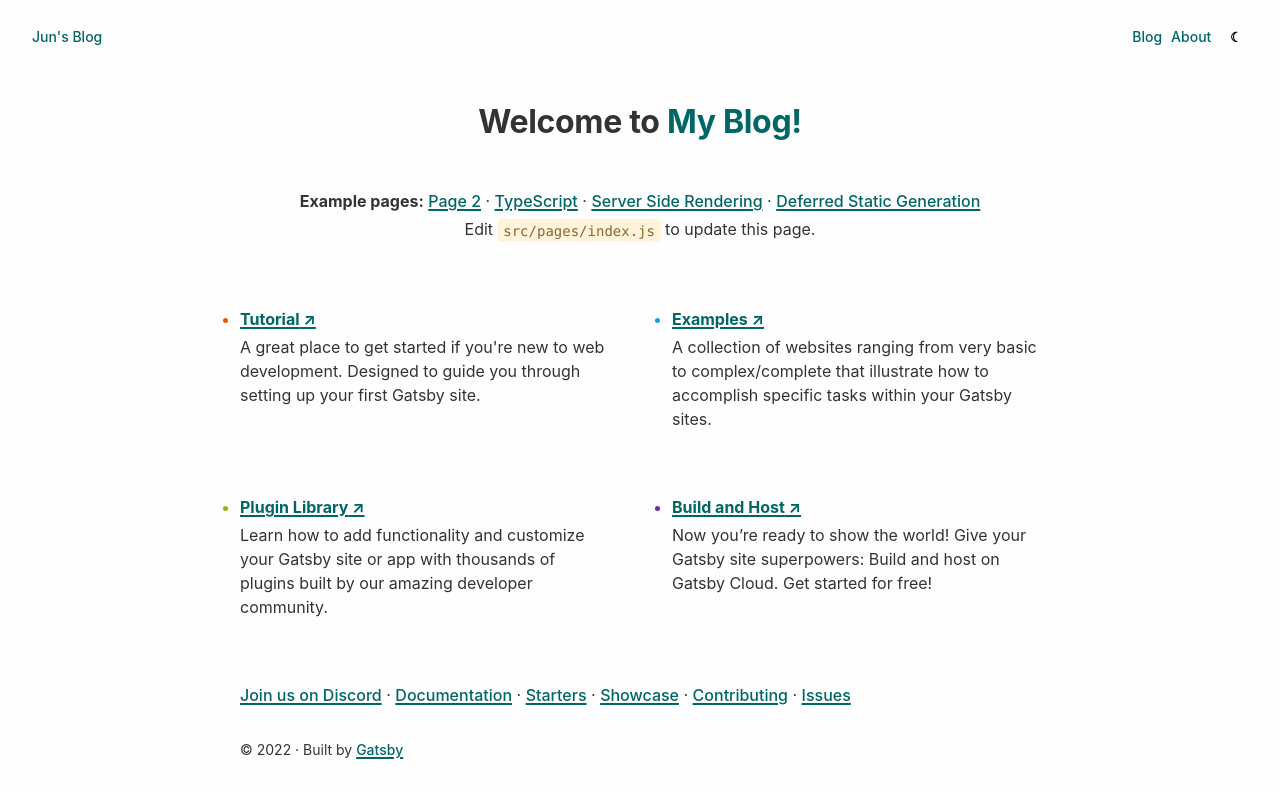
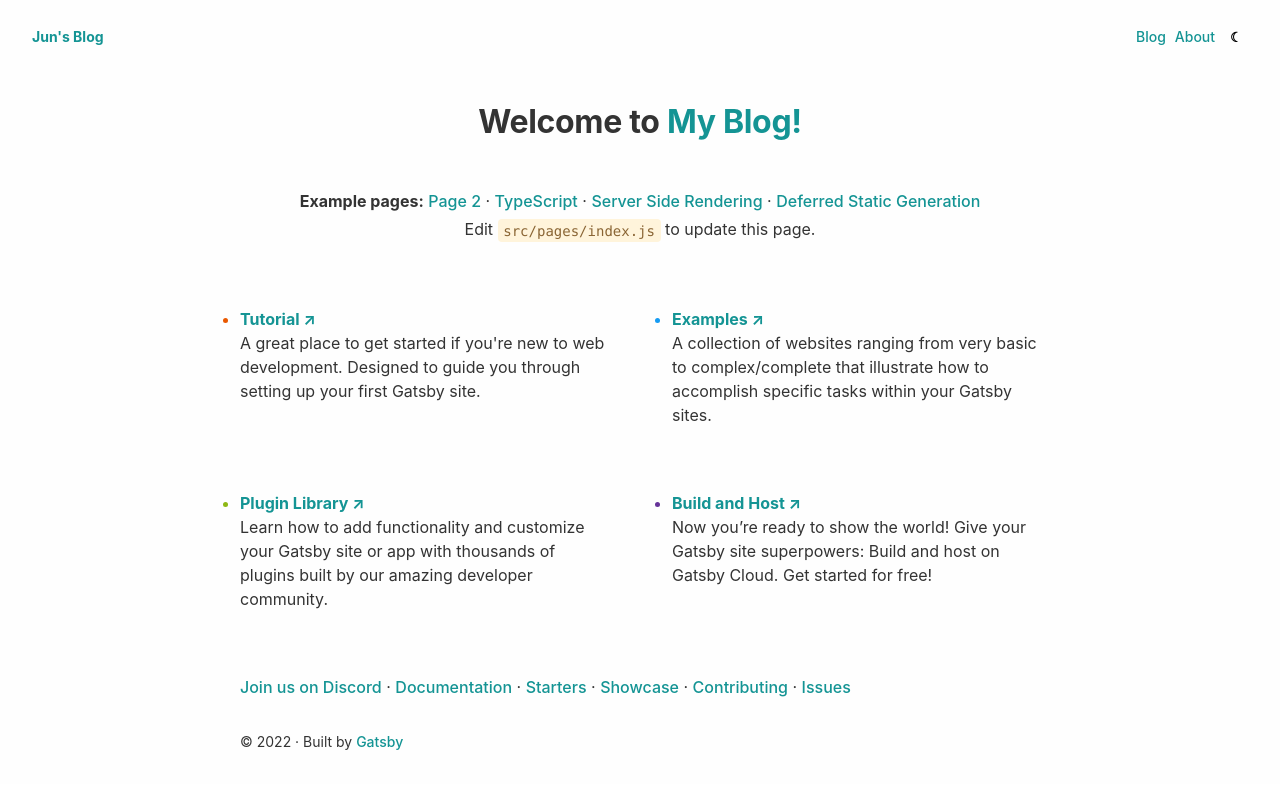
Before and after one commit to kj2063/kj2063.github.io, a Gatsby site: page / in a window 1280 px wide. Built offline with nearby package versions, Linux system fonts and the light colour scheme; Gatsby itself is replaced by a stand-in of ours.

Commit message:
change css for dark mode

```diff
--- a/src/components/header.js
+++ b/src/components/header.js
@@ -22,7 +22,7 @@ const Header = ({ siteTitle }) => (
                     textDecoration: `none`,
                   }}
                 >
-                  {siteTitle}
+                    <b>{siteTitle}</b>
                 </Link>
                 {/*<img*/}
                 {/*  alt="Gatsby logo"*/}
@@ -52,7 +52,7 @@ const Header = ({ siteTitle }) => (
                       </Link>
                       &nbsp;&nbsp;
                       <button className="dark-switcher" onClick={theme.toggleDark}>
-                          {theme.dark ? <b>☀</b> : <b>&nbsp;☾</b>}
+                          {theme.dark ? <b>☀</b> : <b>☾</b>}
                       </button>
                   </div>
               </header>
--- a/src/components/layout.css
+++ b/src/components/layout.css
@@ -1,7 +1,7 @@
 :root {
   --border-radius: 4px;
   --color-text: #333;
-  --color-primary: #006666;
+  --color-primary: #149494;
   --color-code-bg: #fff4db;
   --color-code: #8a6534;
   --font-sans: -apple-system, BlinkMacSystemFont, "Segoe UI", Helvetica, Arial,
@@ -48,14 +48,13 @@ a {
   color: var(--color-primary);
   text-decoration: none;
   font-weight: 500;
-  text-decoration: underline;
   text-decoration-thickness: 1.5px;
   text-underline-offset: 2px;
 }
 a:active,
 a:hover {
   outline-width: 0;
-  text-decoration: none;
+  text-decoration: underline;
 }
 abbr[title] {
   border-bottom: 1px dotted hsla(0, 0%, 0%, 0.5);
@@ -249,6 +248,6 @@ pre tt:after {
 
 .dark a,
 .dark a:visited {
-  color: #fff;
+  color: var(--color-primary);
 }
 /* End Dark mode styles */
--- a/src/pages/index.js
+++ b/src/pages/index.js
@@ -105,7 +105,7 @@ const IndexPage = () => (
           >
             {link.text} ↗
           </a>
-          <p className={styles.listItemDescription}>{link.description}</p>
+          <p>{link.description}</p>
         </li>
       ))}
     </ul>
```
